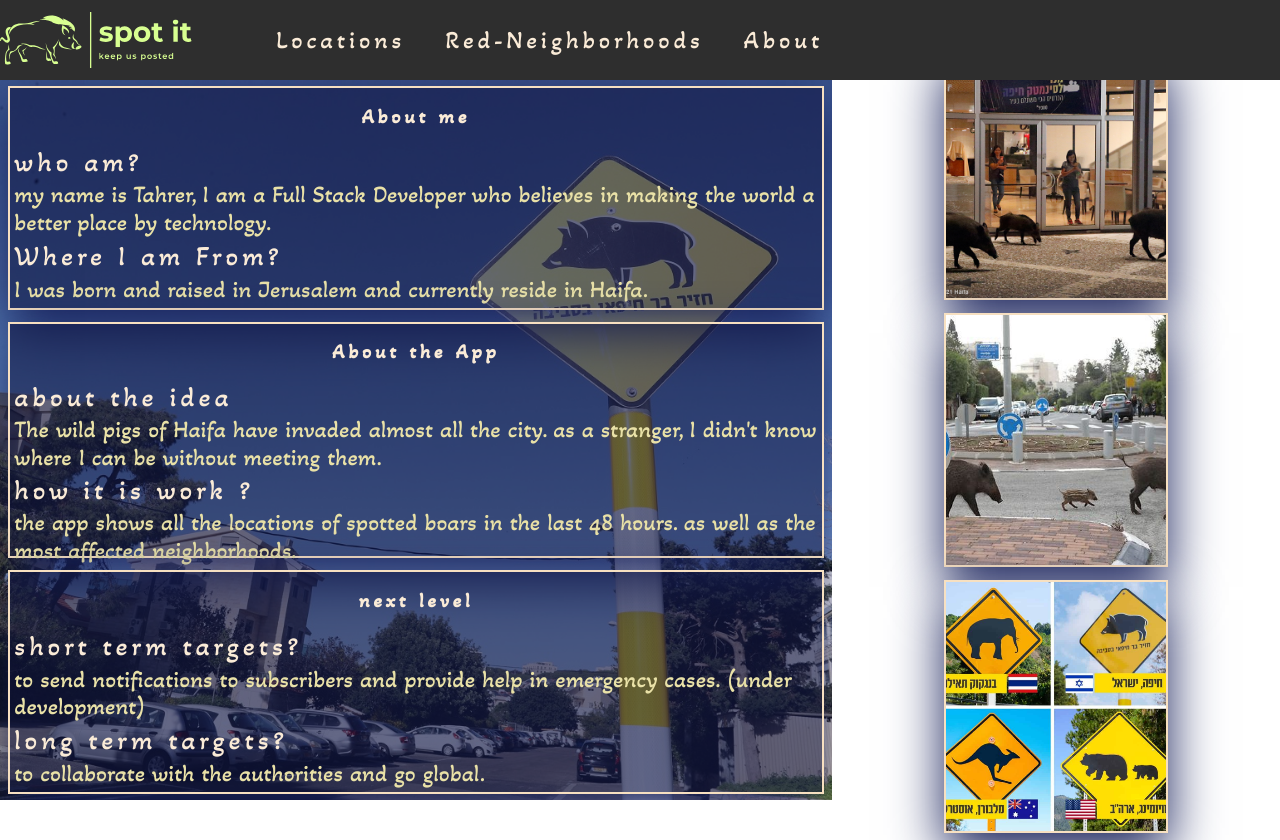
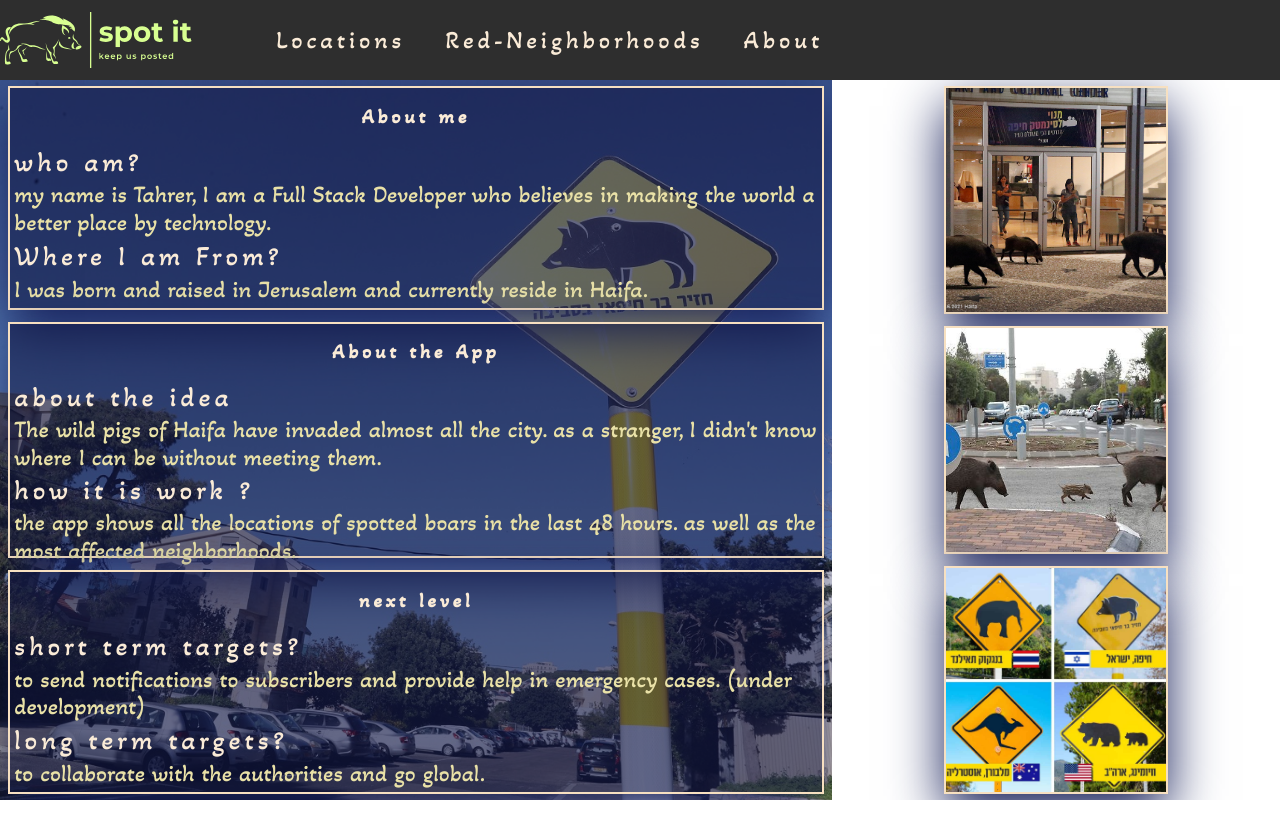
Before and after one commit to tahrer007/Spot-it, a React (Create React App) app in the folder client/: page /about in a window 1280 px wide. After the commit the page ends 800 px from the top, so only its background shows below. Built offline with nearby package versions, Linux system fonts and the light colour scheme.

Commit message:
remove console log

```diff
--- a/client/src/components/LocationsMap/Map.jsx
+++ b/client/src/components/LocationsMap/Map.jsx
@@ -21,8 +21,7 @@ import {
 } from "@react-google-maps/api";
 import { formatRelative } from "date-fns";
 import { io } from "socket.io-client";
-//import socketIOClient from "socket.io-client";
-//const ENDPOINT = "http://127.0.0.1:5000/api/socket";
+
 
 export default function Map({ handelMapClick, removeLocaLMark, ApiKey }) {
   const [markers, setMarkers] = useState([]);
@@ -48,8 +47,6 @@ export default function Map({ handelMapClick, removeLocaLMark, ApiKey }) {
   useEffect(() => {
     const socket = io(`${myUrl}socket`);
     socket.on("newLocation", (newLocation) => {
-      console.log("ooooooooooooooooooooooooooooooooooooooooooooo")
-      console.log(newLocation);
       setMarkers((prevState) => [...prevState, newLocation]);
     });
   }, []);
--- a/client/src/pages/about/about.css
+++ b/client/src/pages/about/about.css
@@ -1,7 +1,7 @@
 .about {
   display: flex;
-  align-items: center;
-  justify-content: center;
+  box-sizing: ;
+
 }
 .aboutText {
   box-sizing: border-box;
@@ -11,7 +11,7 @@
   background: url("../../assets/images/2.jpg") no-repeat center center/cover;
 }
 .aboutRight {
-  height: 100vmin;
+
   width: 35%;
   /*background: rgba(75, 75, 75, 0.418);*/
   display: grid;
@@ -71,12 +71,17 @@
     center/cover;
 }
 
-@media (max-width: 800px) {
+@media (max-width: 900px) {
   .about {
     height: fit-content;
-
+    align-items: center;
+   justify-content: center;
     background: rgba(75, 75, 75, 0.418);
   }
+  .aboutRight{
+    height: 100vmin;
+  }
+
   .textBox h1 {
     margin: 0.1em;
   }
```
